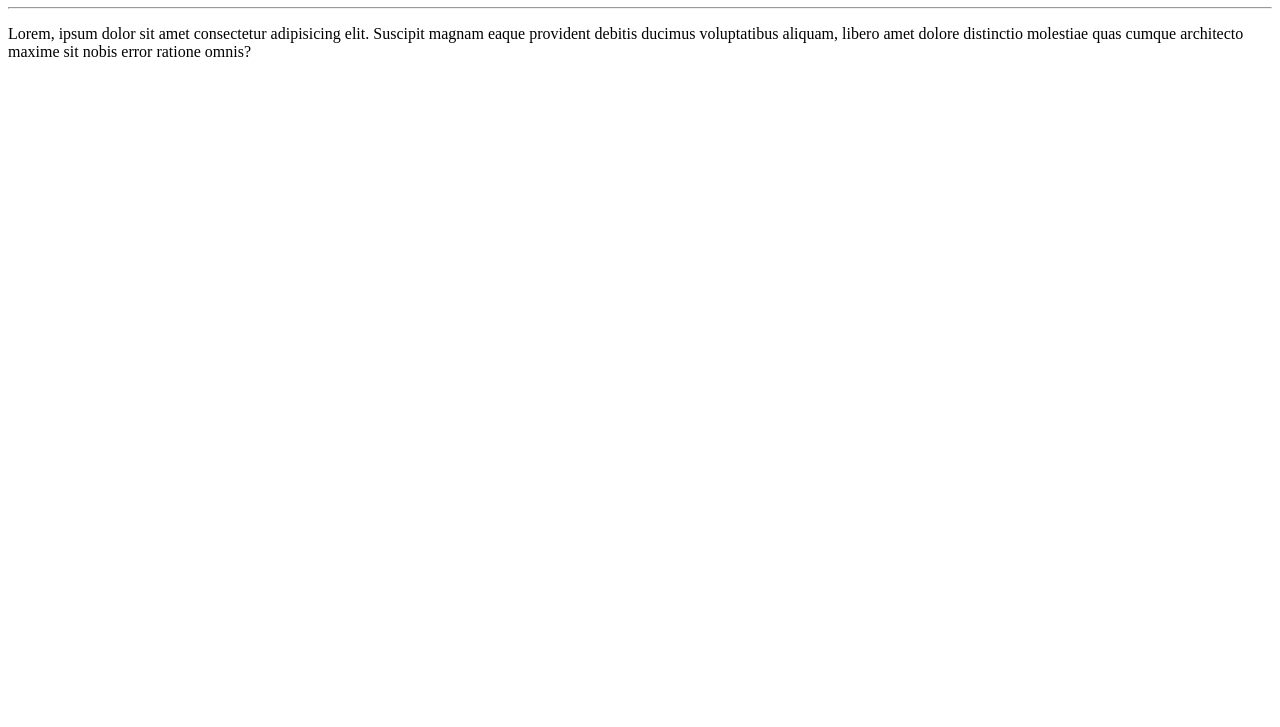
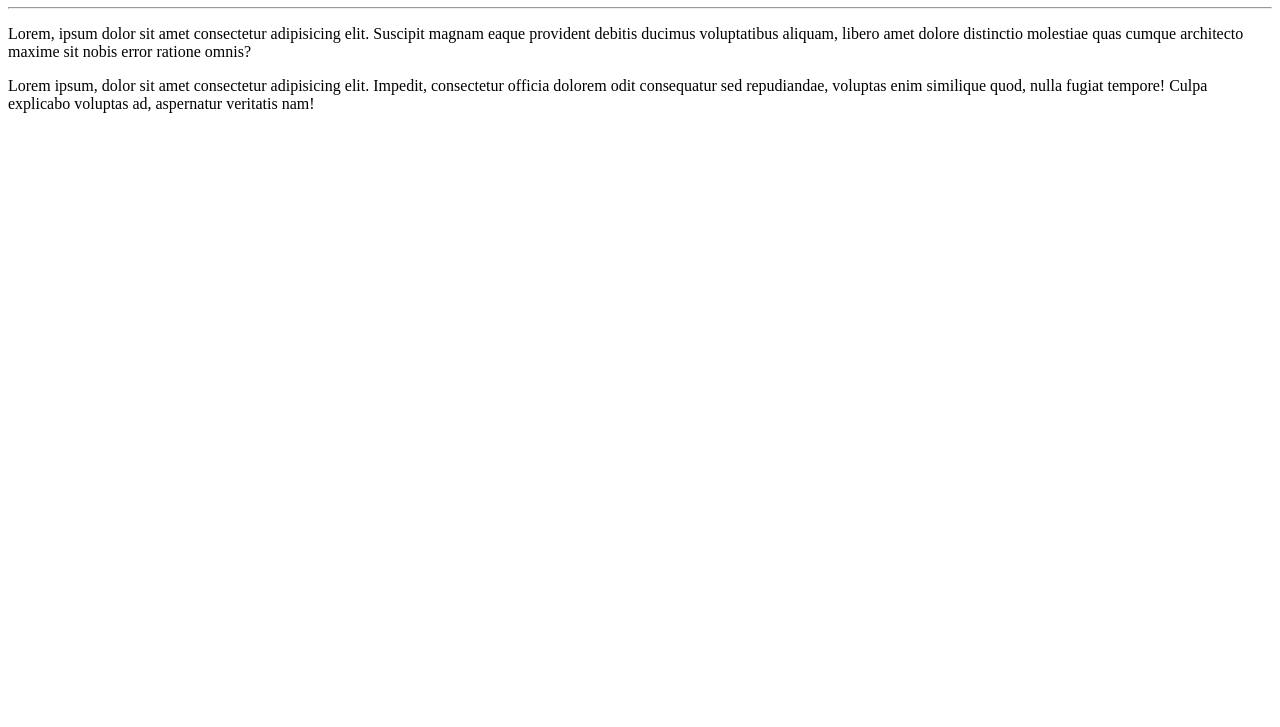
Before and after one commit to F4ELL/Ola-mundo, a plain HTML site: page site-exemplo/index.html in a window 1280 px wide. Shown: the part 73-800 px from the top of the page. Drawn offline with Linux system fonts and the light colour scheme.

Commit message:
criei outro paragrafo

```diff
--- a/site-exemplo/index.html
+++ b/site-exemplo/index.html
@@ -10,5 +10,6 @@
     <h1>Olá, Mundo!</h1>
     <hr>
     <p>Lorem, ipsum dolor sit amet consectetur adipisicing elit. Suscipit magnam eaque provident debitis ducimus voluptatibus aliquam, libero amet dolore distinctio molestiae quas cumque architecto maxime sit nobis error ratione omnis?</p>
+    <p>Lorem ipsum, dolor sit amet consectetur adipisicing elit. Impedit, consectetur officia dolorem odit consequatur sed repudiandae, voluptas enim similique quod, nulla fugiat tempore! Culpa explicabo voluptas ad, aspernatur veritatis nam!</p>
 </body>
 </html>
```
